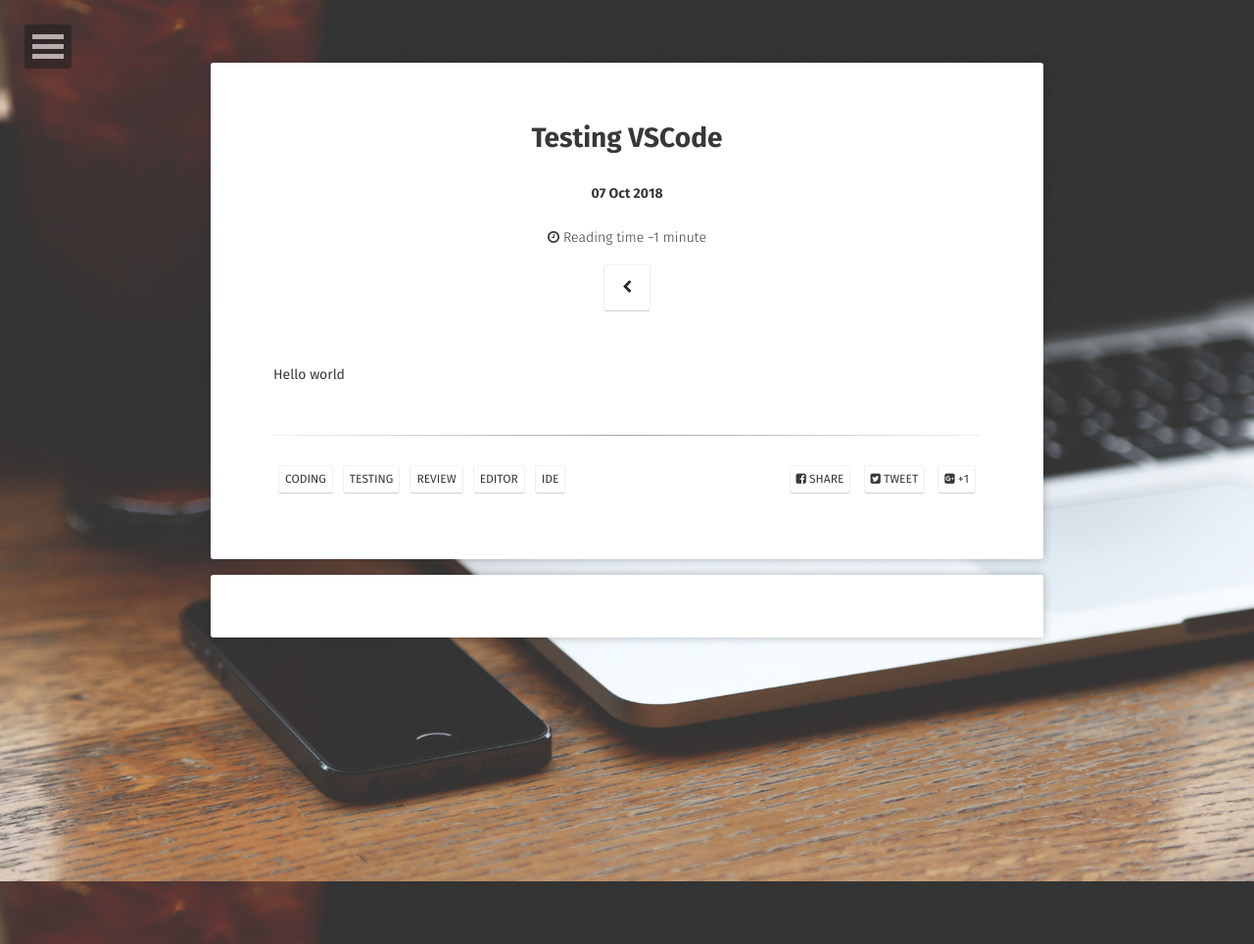
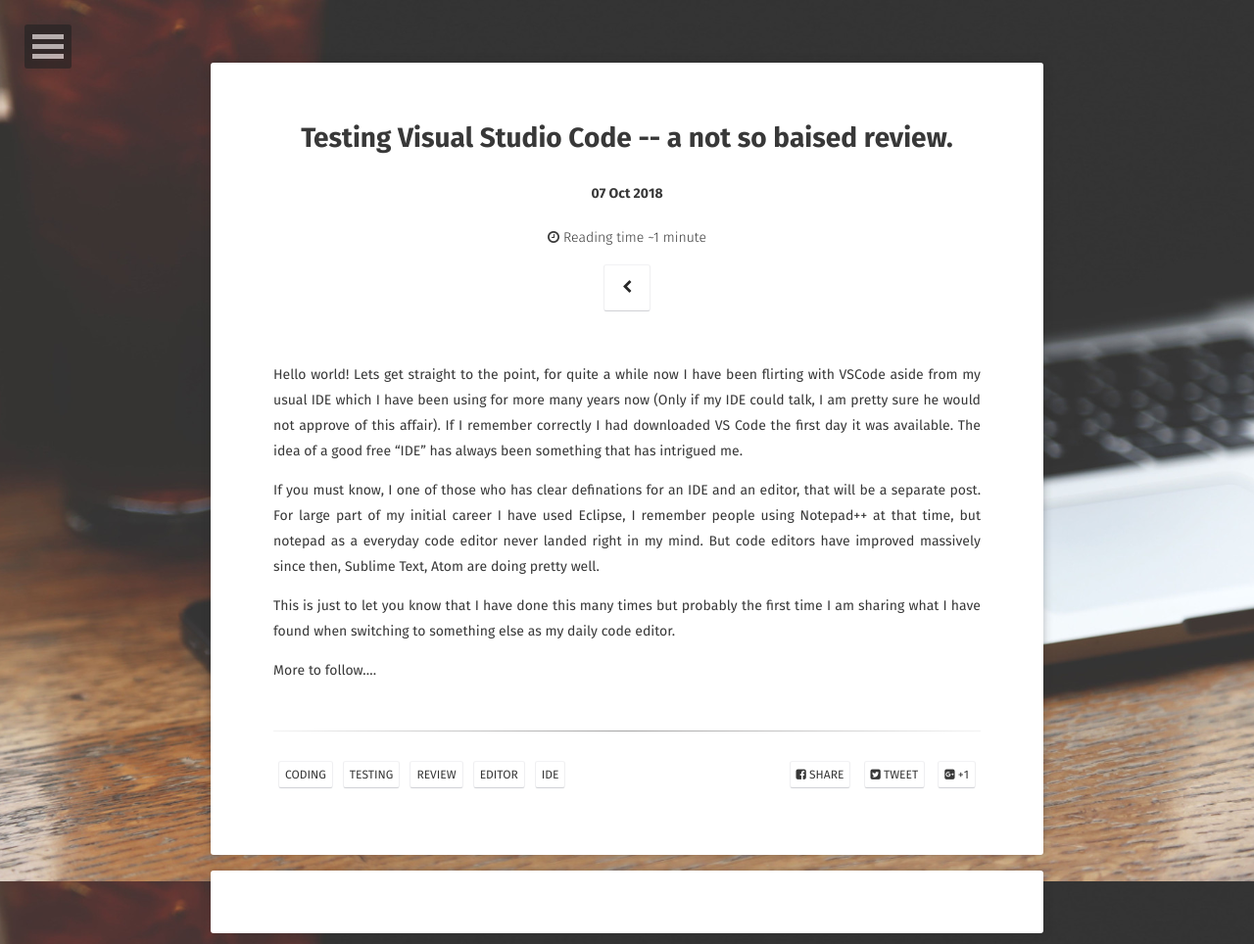
Before and after one commit to swarad07/swarad07.moon, a Jekyll site: the page built from _posts/2018-10-07-Trying-VSCode-for-a-full-day.md, in a window 1280 px wide. Shown: the whole page at 98% size. Built offline with Jekyll 4.4.1, drawn with Linux system fonts in a browser that asks for light colours; some web fonts are replaced; comment, search, counter and statistics services are not loaded.

Commit message:
Adding GA.

```diff
--- a/_config.yml
+++ b/_config.yml
@@ -29,9 +29,9 @@ disqus_shortname:   swarad07
 
 # Social
 # if you don't have any of social below, comment the line.
-#google:
+google:
   #plus:            #username
-  #analytics:
+  analytics:        UA-127054569-1
   #verify:
   #ad-client:
   #ad-slot:
--- a/_posts/2018-10-07-Trying-VSCode-for-a-full-day.md
+++ b/_posts/2018-10-07-Trying-VSCode-for-a-full-day.md
@@ -1,10 +1,16 @@
 ---
 layout: post
-title: "Testing VSCode"
+title: "Testing Visual Studio Code -- a not so baised review."
 date: 2018-10-07
-excerpt: "Trying to VScode for a full day of work..."
+excerpt: "Trying Visual Studio Code for a full day of work..."
 tags: [Coding, testing, review, Editor, IDE]
 comments: true
 ---
 
-Hello world
+Hello world! Lets get straight to the point, for quite a while now I have been flirting with VSCode aside from my usual IDE which I have been using for more many years now (Only if my IDE could talk, I am pretty sure he would not approve of this affair). If I remember correctly I had downloaded VS Code the first day it was available. The idea of a good free "IDE" has always been something that has intrigued me.
+
+If you must know, I one of those who has clear definations for an IDE and an editor, that will be a separate post. For large part of my initial career I have used Eclipse, I remember people using Notepad++ at that time, but notepad as a everyday code editor never landed right in my mind. But code editors have improved massively since then, Sublime Text, Atom are doing pretty well.
+
+This is just to let you know that I have done this many times but probably the first time I am sharing what I have found when switching to something else as my daily code editor.
+
+More to follow....
```
